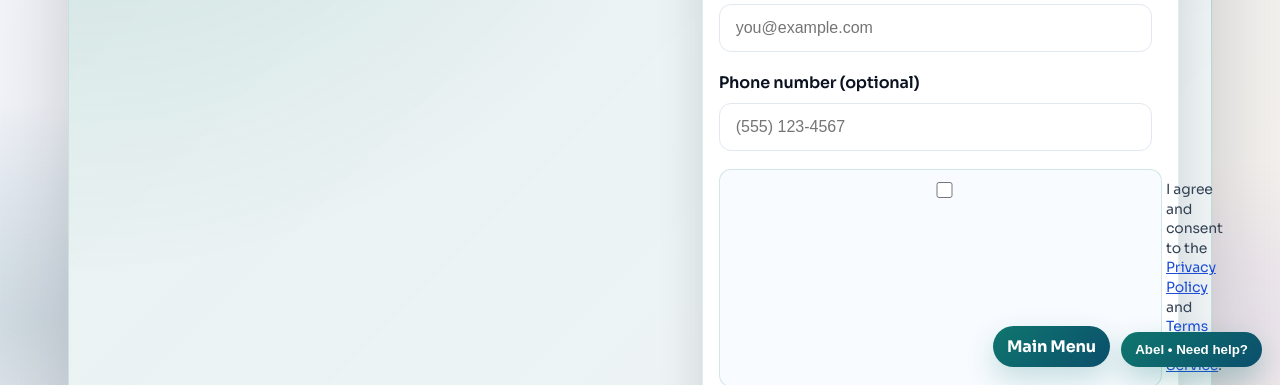
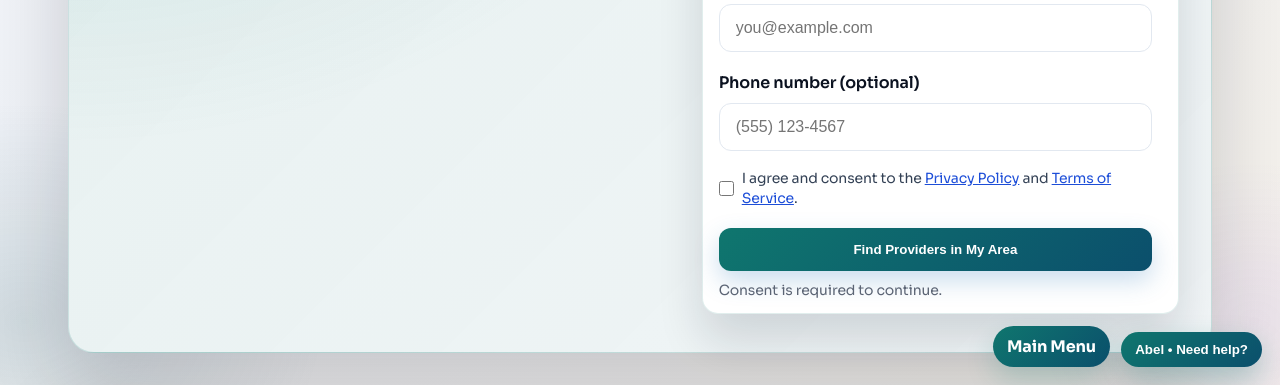
Before and after one commit to BestHospice/Best-Hospice-V1, a website: page search.html in a window 1280 px wide. Shown: the part 415-800 px from the top of the page. Drawn offline with Linux system fonts and the light colour scheme.

Commit message:
Polish consent checkbox layout on search form

```diff
--- a/styles-modern.css
+++ b/styles-modern.css
@@ -575,7 +575,7 @@
   align-items: center;
 }
 
-.search input {
+.search input:not([type="checkbox"]) {
   width: 100%;
   padding: 14px 16px;
   border-radius: 12px;
@@ -584,7 +584,7 @@
   transition: border-color 0.15s ease, box-shadow 0.15s ease;
 }
 
-.search input:focus {
+.search input:not([type="checkbox"]):focus {
   outline: none;
   border-color: var(--accent);
   box-shadow: 0 0 0 4px rgba(47, 125, 186, 0.15);
@@ -619,16 +619,12 @@
 
 .consent-row {
   margin-top: 8px;
-  padding: 10px 12px;
-  border: 1px solid rgba(15, 118, 110, 0.16);
-  border-radius: 12px;
-  background: #f8fbff;
 }
 
 .consent-label {
   display: flex;
-  align-items: flex-start;
-  gap: 10px;
+  align-items: center;
+  gap: 8px;
   margin: 0;
   font-size: 14px;
   line-height: 1.4;
@@ -636,9 +632,9 @@
 }
 
 .consent-checkbox {
-  width: 16px;
-  height: 16px;
-  margin-top: 2px;
+  width: 15px;
+  height: 15px;
+  margin: 0;
   flex: 0 0 auto;
 }
 
```
